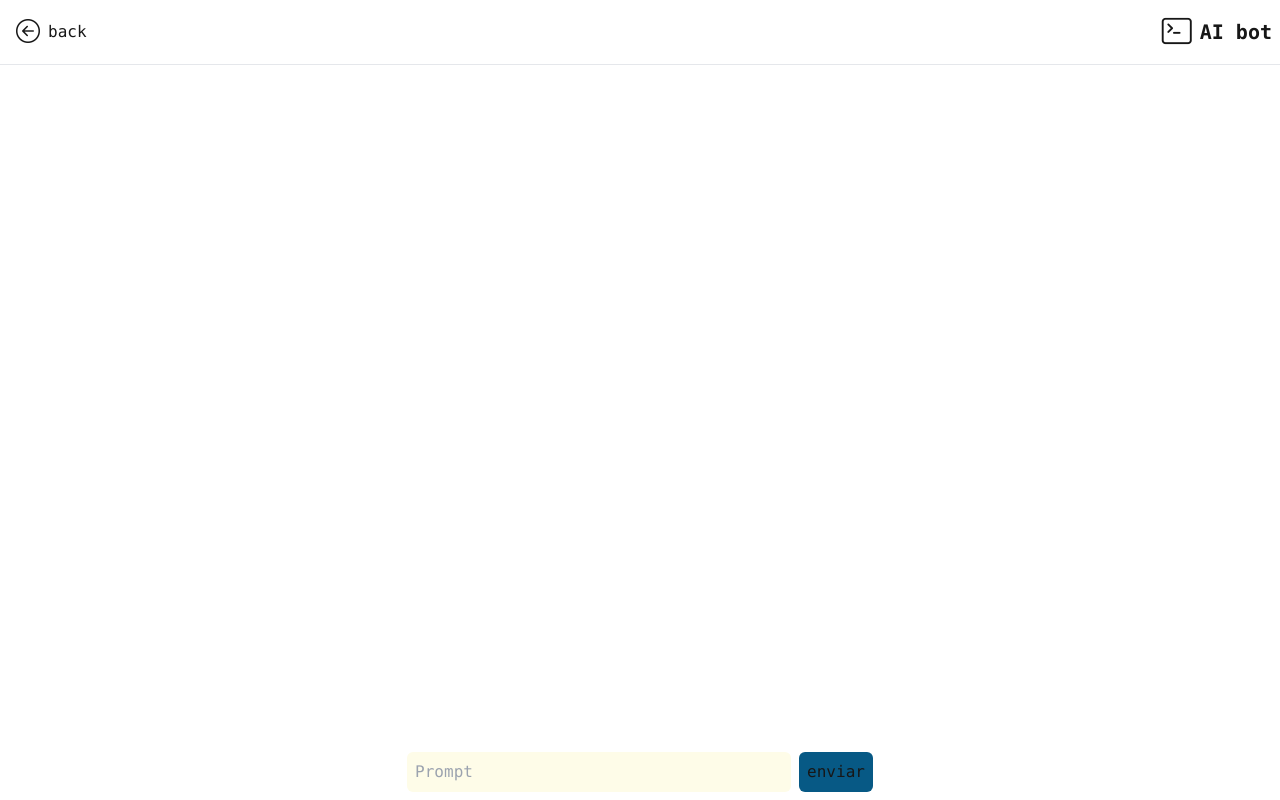
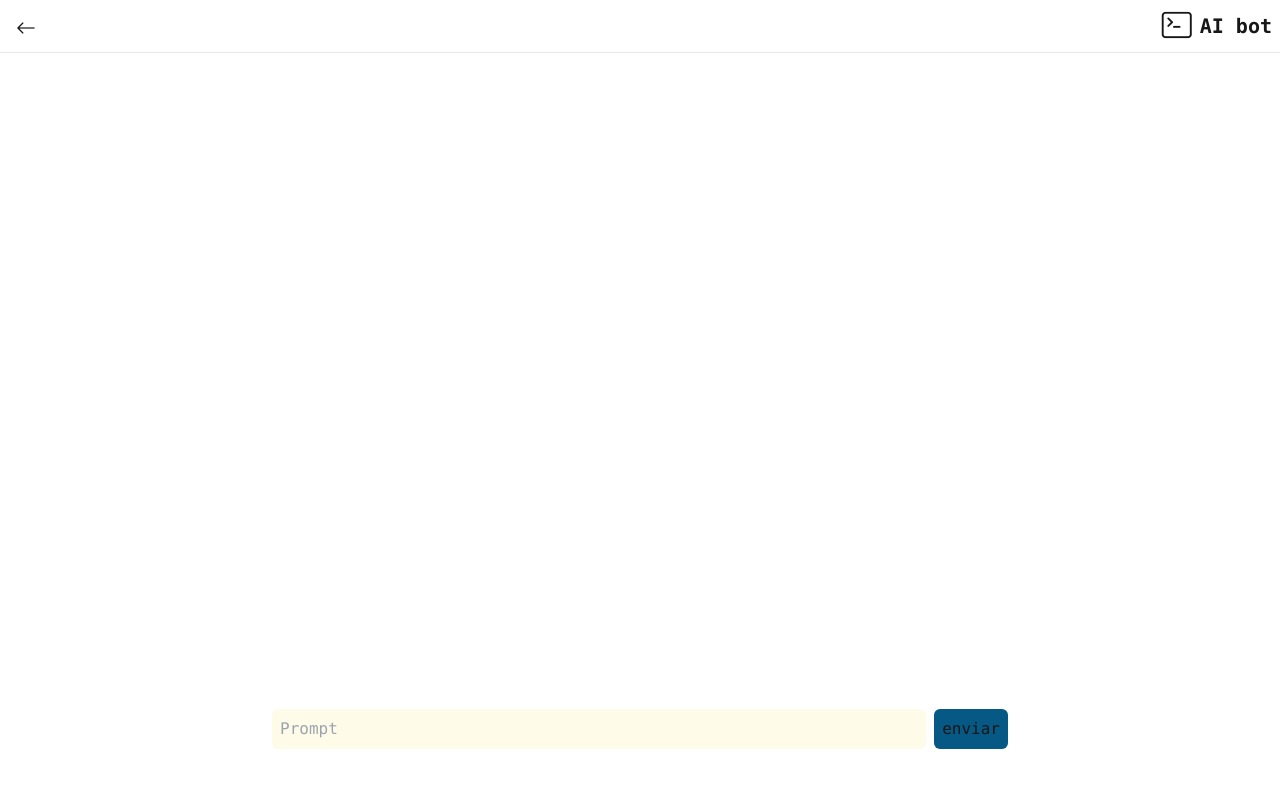
Before and after one commit to gitviini/AI_test, a Next.js app in the folder project/: page /pages in a window 1280 px wide. Built offline with nearby package versions, Linux system fonts and the light colour scheme.

Commit message:
upload page

```diff
--- a/project/app/globals.css
+++ b/project/app/globals.css
@@ -1,6 +1,30 @@
 @tailwind base;
 @tailwind components;
 @tailwind utilities;
+
+*{
+	box-sizing: border-box;
+}
+
+/* width */
+::-webkit-scrollbar {
+  width: 8px;
+}
+
+/* Track */
+::-webkit-scrollbar-track {
+  background: transparent;
+}
+
+/* Handle */
+::-webkit-scrollbar-thumb {
+  background: #888;
+}
+
+/* Handle on hover */
+::-webkit-scrollbar-thumb:hover {
+  background: #777;
+}
 
 :root {
   --background: #ffffff;
@@ -14,10 +38,17 @@
   }
 }
 
+html{
+  width:100%;
+  height:100%;
+}
+
 body {
   color: var(--foreground);
   background: var(--background);
   font-family: Arial, Helvetica, sans-serif;
+  width:100%;
+  height:100%;
 }
 
 @layer utilities {
--- a/project/app/layout.tsx
+++ b/project/app/layout.tsx
@@ -24,12 +24,12 @@ export default function RootLayout({
   children: React.ReactNode;
 }>) {
   return (
-    <html lang="en" className="h-screen">
+    <html lang="en" className="h-full w-full">
       <head>
       <link rel="stylesheet" href="https://cdn.jsdelivr.net/npm/bootstrap-icons@1.11.3/font/bootstrap-icons.min.css"/>
       </head>
       <body
-        className={`${geistSans.variable} ${geistMono.variable} antialiased`}
+        className={`${geistSans.variable} ${geistMono.variable} antialiased h-full w-full`}
       >
         {children}
       </body>
--- a/project/app/page.tsx
+++ b/project/app/page.tsx
@@ -1,10 +1,7 @@
-import { NextRequest } from "next/server"
-
 export default function Home() {
-  let req = NextRequest
   return (
     <main
-      className="flex flex-1 flex-col gap-2 items-center justify-center font-mono h-screen">
+      className="flex flex-1 flex-col gap-2 items-center justify-center font-mono h-full">
       <div className="flex flex-col items-start gap-4">
         <h1 className="text-5xl font-bold">
           Hi,<br /><span className="text-white/[.5]">AI bot here!</span>
--- a/project/app/pages/page.tsx
+++ b/project/app/pages/page.tsx
@@ -2,46 +2,61 @@
 import HeaderDefault from "@/components/Header";
 import { useState } from "react";
 import askAi from "@/app/_api.js"
-import { machine } from "os";
+
+interface Item {
+	id:number,
+	request:string,
+	response:string,
+}
 
 export default function Chat() {
 	//askAi("hello")
     const [prompt, setPrompt] = useState("")
-    const [listRes, setList] = useState<Object[]>([])
+    const [listRes, setList] = useState<Array<Item>>([])
     return (
-        <main className="font-mono h-screen flex flex-col justify-between items-center">
+        <main className="font-mono h-full w-full max-h-full flex flex-col justify-start items-center overflow-hidden">
             <HeaderDefault />
-            <div className="flex flex-col justify-center items-center p-2 h-svh">
+            <div className="flex flex-col justify-start items-center p-4 max-w-3/5 w-3/5 max-h-4/5 h-4/5 min-w-80 overflow-hidden">
 
-				<ul className="flex flex-1 flex-col min-h-auto w-full justify-start items-center gap-2">
+				<ul className="flex flex-1 flex-col w-full h-full justify-start items-start overflow-y-auto pr-1 gap-2">
 				{
 				// Cria lista de respostas
 				listRes?.map((item)=>(
 					<li key={item?.id}
-					className="p-2 rounded-md bg-teal-200 text-black">
-						<p>{item?.content}</p>
+					className="flex flex-col gap-2 justify-start rounded-md text-black w-full h-auto">
+						<p
+							className="p-2 rounded-md bg-white/[.20] text-white self-end">{item?.request}</p>
+						<p
+							className="p-2 rounded-md bg-blue-200 self-start">{item?.response}</p>
 					</li>
 				))}
 				</ul>
+			</div>
        		<form action="" method="post"
                	onSubmit={async e=>{
                		// Evita reload da página
                		e.preventDefault()
                		// Aciona um alerta quando houver a resposta
-                		let res = await askAi(prompt)
+               		const res = await askAi(prompt)
 					// Adiciona e atualiza lista de respostas
-                		setList([...listRes,
-							{"id":listRes.length+1,"content":res},
+               		await setList([...listRes,
+						{id:listRes.length+1,
+						request:prompt,
+						response:res},
 					])
+					console.log(listRes)
 					setPrompt("")
                		}
                	}
-                    className="flex flex-row gap-2">
-                    <input value={prompt} className="bg-yellow-50 text-black outline-none p-2 rounded-md transition duration-200 w-screen max-w-sm min-w-5"
-                        type="text" required placeholder="Prompt" onChange={e=>setPrompt(e.target.value)} />
+                   className="flex flex-row gap-2 p-4 justify-center items-end w-3/5 min-h-1/5 max-h-1/5 min-w-80">
+                  <input value={prompt} className="bg-yellow-50 text-black outline-none p-2 rounded-md transition duration-200 w-full"
+                      type="text" required placeholder="Prompt"
+                      onChange={
+                       	async e=>{
+                       		setPrompt(e.target.value)}
+                       	} />
                   <button className="p-2 bg-sky-800 rounded-md transition duration-200">enviar</button>
             </form>
-            </div>
         </main>
     )
 }
--- a/project/components/Header.tsx
+++ b/project/components/Header.tsx
@@ -3,15 +3,14 @@ import Link from "next/link"
 export default function HeaderDefault() {
     return (
         <div>
-            <header className="w-screen">
+            <header className="w-full">
                 <nav>
-                    <ul className="w-screen flex flex-row gap-4 items-center justify-between p-2">
+                    <ul className="w-screen flex flex-row gap-4 items-center mb-1 justify-between p-2 pb-1">
                         <li>
                             <Link
-                                className="flex flex-row gap-2 items-center justify-center p-2 rounded-full bg-white/[.05] hover:bg-white/[.1] transition duration-200"
+                                className="flex flex-row gap-2 items-center justify-center px-2 pt-1 transition rounded-md bg-white/[.1] hover:bg-white/[.2] duration-200"
                                 href="/">
-                                <i className="bi bi-arrow-left-circle text-2xl"></i>
-                                <span>back</span>
+                                <i className="bi bi-arrow-left text-xl"></i>
                             </Link>
                         </li>
                         <li className="flex flex-row gap-2 items-center justify-center">
@@ -21,7 +20,7 @@ export default function HeaderDefault() {
                     </ul>
                 </nav>
             </header>
-            <hr />
+            <hr/>
         </div>
     )
 }
--- a/project/next.config.mjs
+++ b/project/next.config.mjs
@@ -1,4 +1,23 @@
+import { createSecureHeaders } from 'next-secure-headers';
+
 /** @type {import('next').NextConfig} */
-const nextConfig = {};
+const nextConfig = {
+  headers() {
+    return [
+      {
+        source: '/(.*)',
+        headers: [
+          ...createSecureHeaders({
+            // HSTS Preload: https://hstspreload.org/
+            forceHTTPSRedirect: [
+              true,
+              { maxAge: 63072000, includeSubDomains: true, preload: true },
+            ],
+          }),
+        ],
+      },
+    ];
+  },
+};
 
 export default nextConfig;
--- a/project/package.json
+++ b/project/package.json
@@ -11,6 +11,7 @@
   "dependencies": {
     "@aws-sdk/client-bedrock-runtime": "^3.687.0",
     "next": "14.2.15",
+    "next-secure-headers": "^2.2.0",
     "react": "^18",
     "react-dom": "^18"
   },
```
Also changed, not shown: project/ecosystem.config.js (added, +22 -0 lines), 1 other file (tests, documents, lock files or other folders). Lines whose indentation alone changed are shown as unchanged.
